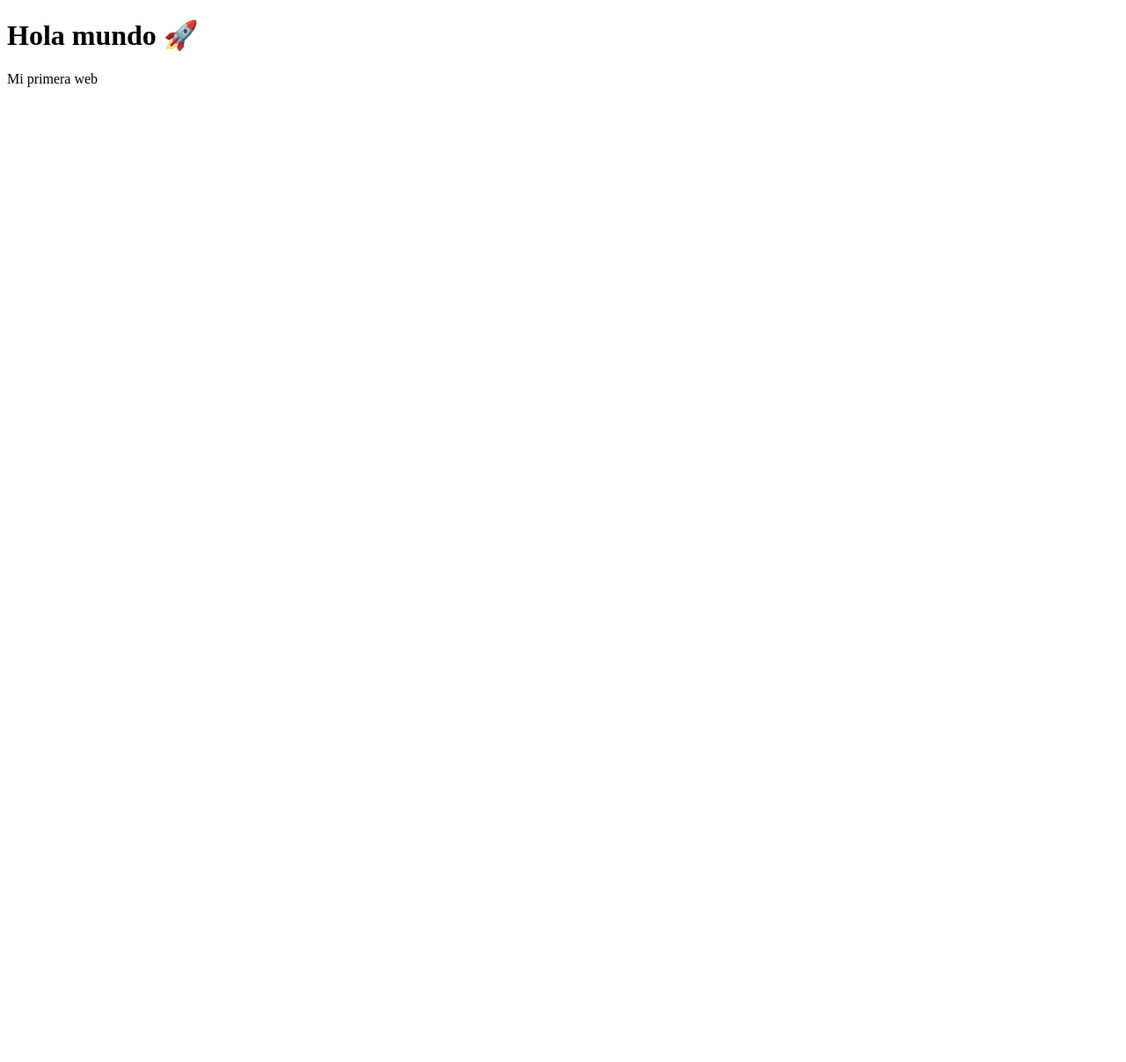
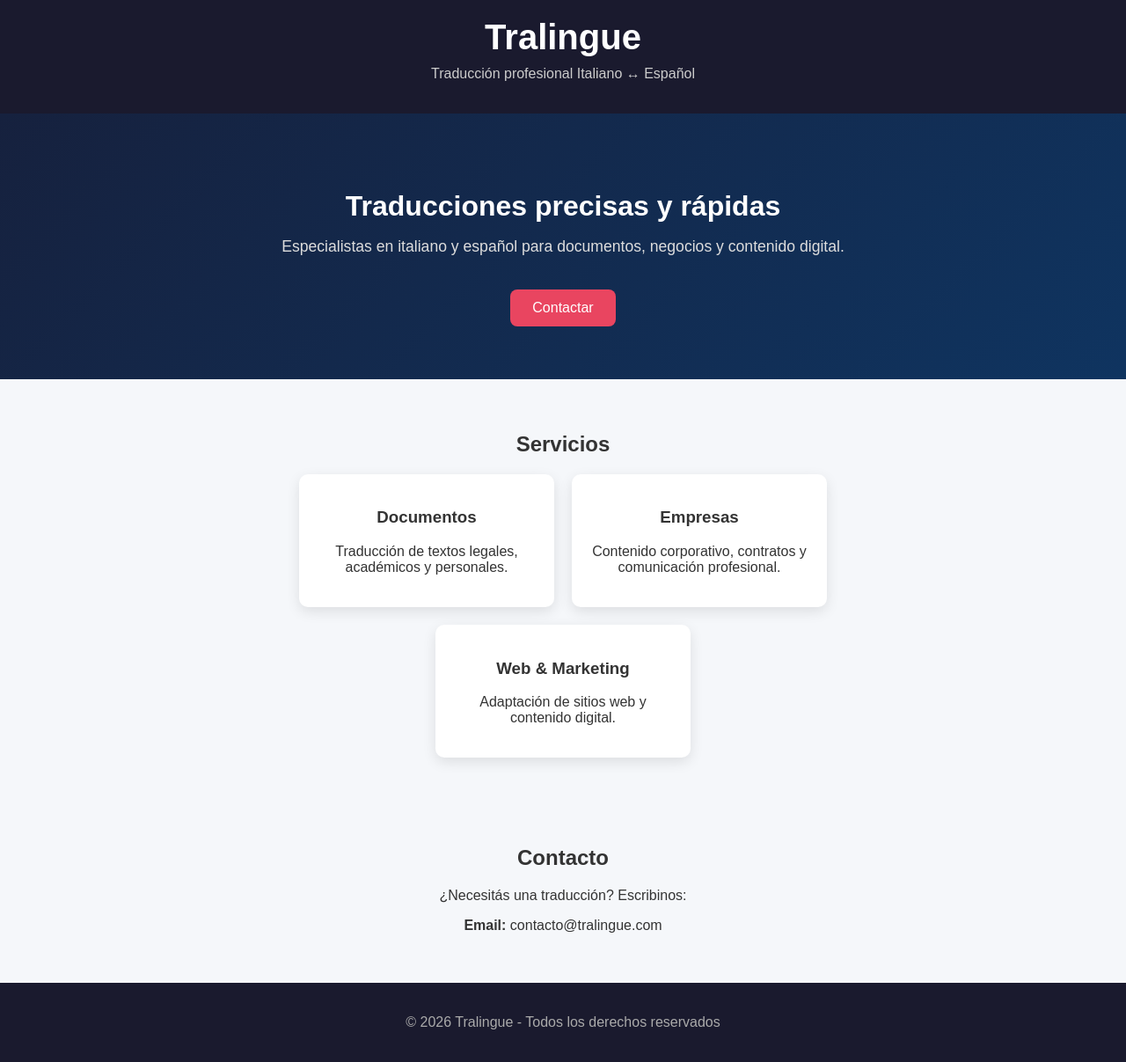
Before and after one commit to dcrochi/mi_web, a plain HTML site: page index.html in a window 1280 px wide. Shown: the whole page at 88% size. Before the commit the page ends 800 px from the top, so only its background shows below. Drawn offline with Linux system fonts and the light colour scheme.

Commit message:
Update index.html

```diff
--- a/index.html
+++ b/index.html
@@ -1,10 +1,138 @@
 <!DOCTYPE html>
-<html>
+<html lang="es">
 <head>
-  <title>Mi Web</title>
+  <meta charset="UTF-8">
+  <meta name="viewport" content="width=device-width, initial-scale=1.0">
+  <title>Tralingue | Traducción Italiano - Español</title>
+  <style>
+    body {
+      margin: 0;
+      font-family: Arial, sans-serif;
+      background: #f5f7fa;
+      color: #333;
+    }
+
+    header {
+      background: #1a1a2e;
+      color: white;
+      padding: 20px;
+      text-align: center;
+    }
+
+    header h1 {
+      margin: 0;
+      font-size: 2.5em;
+    }
+
+    header p {
+      margin-top: 10px;
+      color: #ccc;
+    }
+
+    .hero {
+      padding: 60px 20px;
+      text-align: center;
+      background: linear-gradient(135deg, #16213e, #0f3460);
+      color: white;
+    }
+
+    .hero h2 {
+      font-size: 2em;
+      margin-bottom: 10px;
+    }
+
+    .hero p {
+      font-size: 1.1em;
+      color: #ddd;
+    }
+
+    .btn {
+      display: inline-block;
+      margin-top: 20px;
+      padding: 12px 25px;
+      background: #e94560;
+      color: white;
+      text-decoration: none;
+      border-radius: 8px;
+    }
+
+    .section {
+      padding: 40px 20px;
+      max-width: 900px;
+      margin: auto;
+      text-align: center;
+    }
+
+    .services {
+      display: flex;
+      flex-wrap: wrap;
+      gap: 20px;
+      justify-content: center;
+    }
+
+    .card {
+      background: white;
+      padding: 20px;
+      border-radius: 10px;
+      width: 250px;
+      box-shadow: 0 5px 15px rgba(0,0,0,0.1);
+    }
+
+    footer {
+      background: #1a1a2e;
+      color: #aaa;
+      text-align: center;
+      padding: 20px;
+    }
+
+    @media (max-width: 600px) {
+      .services {
+        flex-direction: column;
+        align-items: center;
+      }
+    }
+  </style>
 </head>
 <body>
-  <h1>Hola mundo 🚀</h1>
-  <p>Mi primera web</p>
+
+<header>
+  <h1>Tralingue</h1>
+  <p>Traducción profesional Italiano ↔ Español</p>
+</header>
+
+<section class="hero">
+  <h2>Traducciones precisas y rápidas</h2>
+  <p>Especialistas en italiano y español para documentos, negocios y contenido digital.</p>
+  <a href="#contacto" class="btn">Contactar</a>
+</section>
+
+<section class="section">
+  <h2>Servicios</h2>
+  <div class="services">
+    <div class="card">
+      <h3>Documentos</h3>
+      <p>Traducción de textos legales, académicos y personales.</p>
+    </div>
+    <div class="card">
+      <h3>Empresas</h3>
+      <p>Contenido corporativo, contratos y comunicación profesional.</p>
+    </div>
+    <div class="card">
+      <h3>Web & Marketing</h3>
+      <p>Adaptación de sitios web y contenido digital.</p>
+    </div>
+  </div>
+</section>
+
+<section class="section" id="contacto">
+  <h2>Contacto</h2>
+  <p>¿Necesitás una traducción? Escribinos:</p>
+  <p><strong>Email:</strong> contacto@tralingue.com</p>
+</section>
+
+<footer>
+  <p>© 2026 Tralingue - Todos los derechos reservados</p>
+</footer>
+
 </body>
 </html>
```
